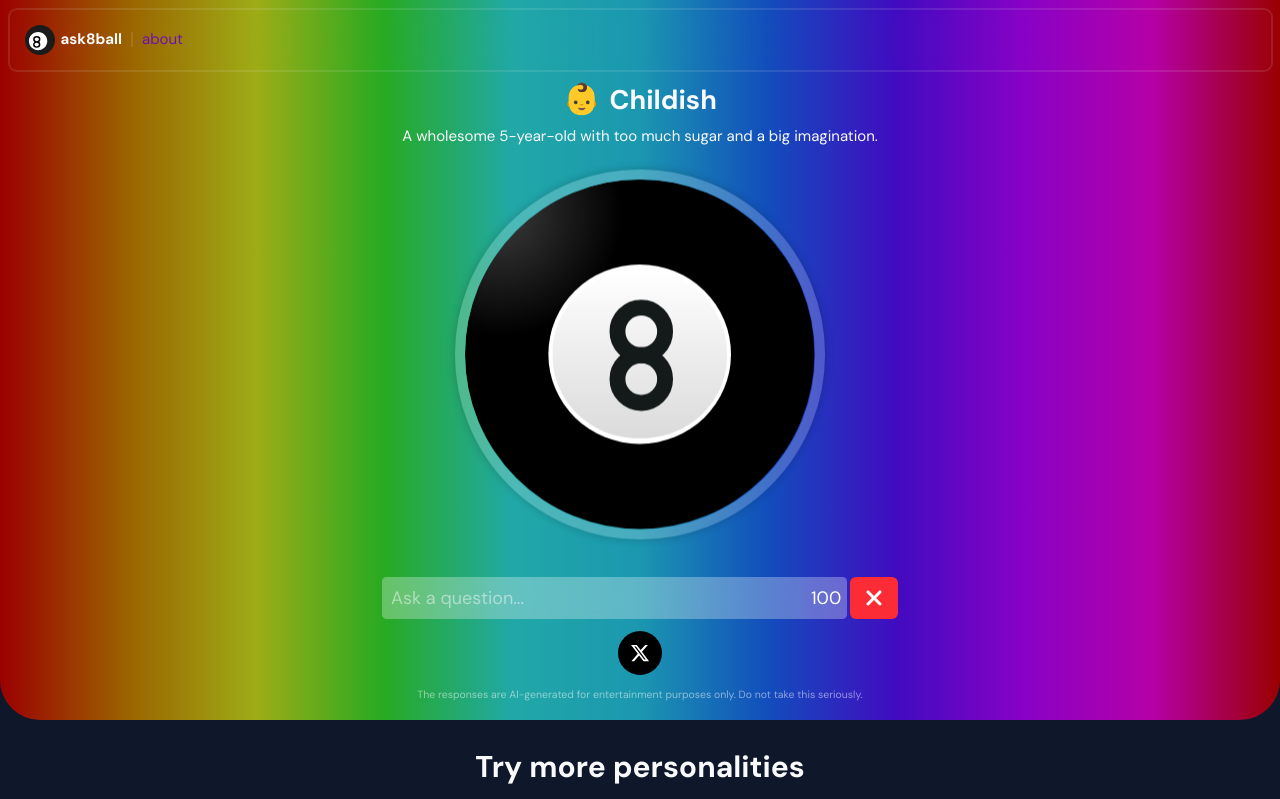
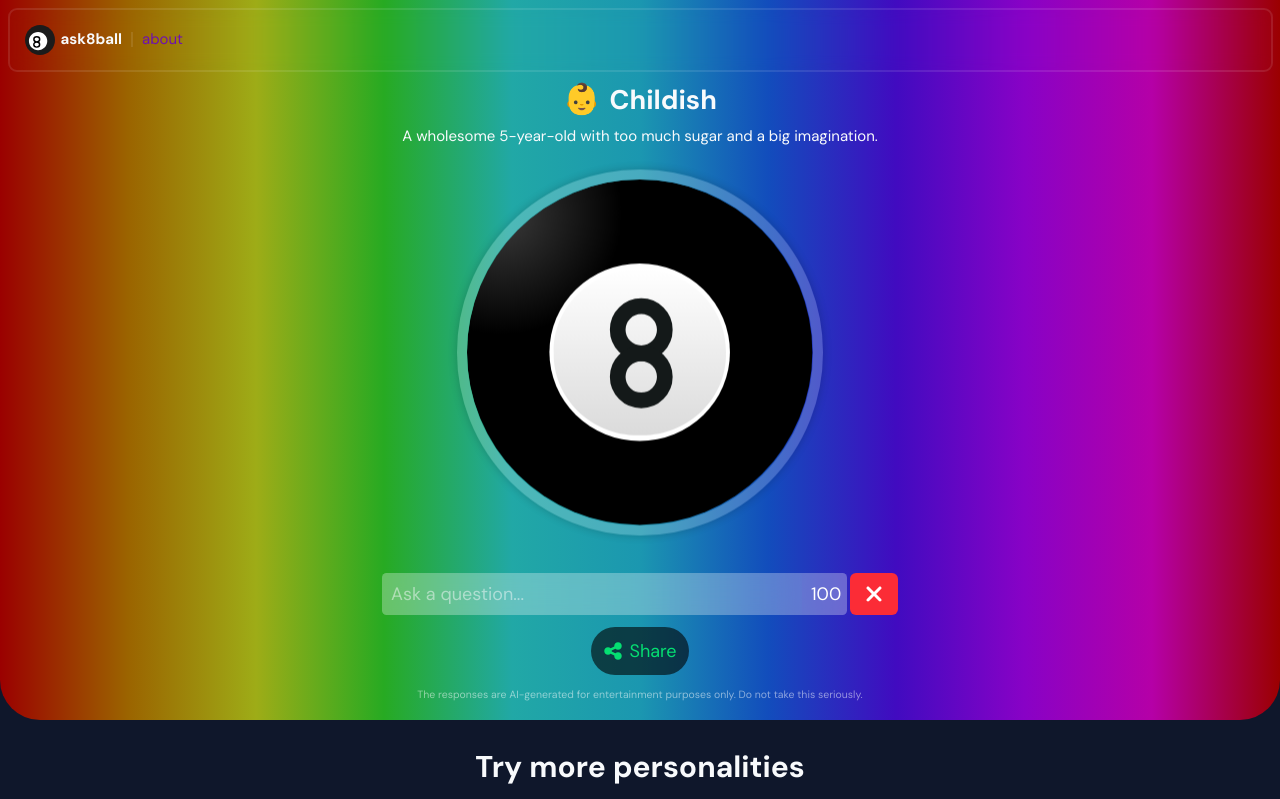
Before and after one commit to notanerd314/ask8ball, a Next.js app: page /play/childish in a window 1280 px wide. Shown: the top 799 px of the page. Built offline with nearby package versions, Linux system fonts and the light colour scheme; no server answers.

Commit message:
Ability to download image

```diff
--- /dev/null
+++ b/components/dialogs/ShareDialog.tsx
@@ -0,0 +1,36 @@
+"use client"
+
+import { useState } from "react";
+import Modal from "../common/Modal";
+import { useEightBall } from "../context/EightBallContext";
+
+function ShareDialog({ isOpen, setIsOpen }: { isOpen: boolean, setIsOpen: React.Dispatch<React.SetStateAction<boolean>> }) {
+  const {
+    question,
+    answer,
+    currentPersonality
+  } = useEightBall();
+  const [imageUrl, setImageUrl] = useState<string>("");
+
+  function onOpen() {
+    setImageUrl(`/api/image?question=${encodeURIComponent(question)}&response=${encodeURIComponent(answer)}&background=${encodeURIComponent(currentPersonality.theme.cssBackground)}`);
+  }
+
+  return (
+    <Modal isOpen={isOpen} setIsOpen={setIsOpen} onOpen={onOpen}>
+      <h1>Share Image</h1>
+      <br />
+      {imageUrl &&
+        <>
+          <img src={imageUrl} className="w-full rounded-2xl" />
+          <br />
+          <a href={imageUrl} download={`eightball-${Date.now()}.png`} className="buttonBlue !p-3 rounded-lg !text-white">
+            Download Image
+          </a>
+        </>
+      }
+    </Modal>
+  );
+}
+
+export default ShareDialog;
--- a/components/eightball/MainEightBall.tsx
+++ b/components/eightball/MainEightBall.tsx
@@ -2,15 +2,17 @@
 
 import { useState } from "react";
 
+import ShareDialog from "../dialogs/ShareDialog";
+
 import { EightBallProvider } from "../context/EightBallContext";
 import PersonalityInfo from "./PersonalityInfo";
-import { TwitterIcon } from "../utils/FontAwesome";
+import { ShareIcon } from "../utils/FontAwesome";
 import Magic8Ball from "./Magic8Ball";
 
 import { PersonalityConfig } from "../../lib/prompts";
 
 export default function MainEightBall({ personalityData }: { personalityData: PersonalityConfig }) {
-  const [isOpen, setIsOpen] = useState(false);
+  const [isShareOpen, setIsShareOpen] = useState(false);
 
   return (
     <EightBallProvider personalityData={personalityData}>
@@ -20,13 +22,15 @@ export default function MainEightBall({ personalityData }: { personalityData: Pe
           background: personalityData.theme.cssBackground
         }}
       >
+        <ShareDialog isOpen={isShareOpen} setIsOpen={setIsShareOpen} />
+
         <PersonalityInfo />
         <Magic8Ball />
 
         <div className='flex flex-row items-center gap-2'>
-          <a className="lg:!p-4 !p-5 !text-white !rounded-full !bg-black transition-transform hover:scale-110 active:scale-95" href="https://twitter.com/elonmusk" target="_blank">
-            <TwitterIcon size={20} />
-          </a>
+          <button className="lg:!p-4 !p-5 text-green-400 !text-2xl !rounded-full bg-black/60 transition-transform hover:scale-110 active:scale-95" onClick={() => setIsShareOpen(true)}>
+            <ShareIcon size={20} /> Share
+          </button>
         </div>
 
         <p className='text-sm text-center text-white/50'>
```
